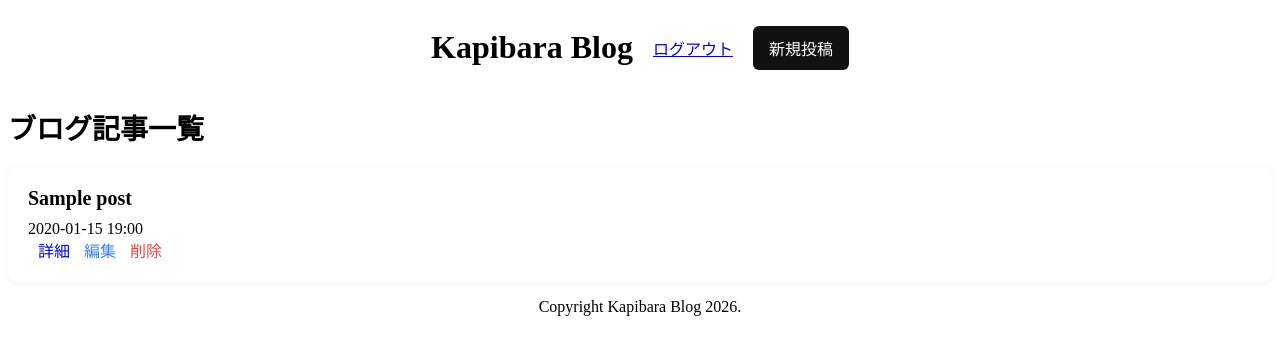
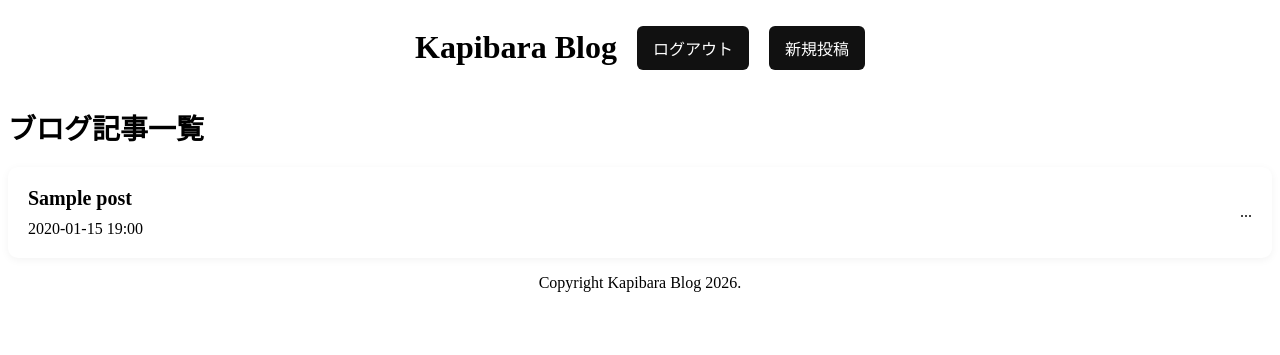
Before and after one commit to kapibarakapi565/blog_app, a Rails app: page / in a window 1280 px wide. Shown: the top 355 px of the page. Run offline with Rails 7, Linux system fonts and the light colour scheme; a user stored in the database is signed in; tables that the repository leaves empty hold one stand-in row (values such as "Sample post"); some libraries are stand-ins or nearby versions.

Commit message:
見た目の修正

```diff
--- a/app/assets/stylesheets/style.css
+++ b/app/assets/stylesheets/style.css
@@ -22,19 +22,30 @@
   border-radius: 10px;
   margin-bottom: 16px;
   box-shadow: 0 2px 8px rgba(0,0,0,0.05);
+  display: flex;
+  justify-content: space-between;
+  align-items: center;
 }
 .post-title {
   margin: 0 0 10px 0;
   font-size: 20px;
 }
+.menu-icon{
+  list-style: none;
+}
 
+.post-actions{
+  list-style: none;
+}
 .post-actions a {
   margin-left: 10px;
   text-decoration: none;
+
 }
 
-.edit {
-  color: #3b82f6;
+.edit,
+.show{
+  color: #333;
 }
 
 .delete {
@@ -79,3 +90,11 @@
   border-radius: 6px;
   text-decoration: none;
 }
+/* 詳細画面 */
+.post-card-show{
+  background: white;
+  padding: 20px;
+  border-radius: 10px;
+  margin-bottom: 16px;
+  box-shadow: 0 2px 8px rgba(0,0,0,0.05);
+}
--- a/app/controllers/posts_controller.rb
+++ b/app/controllers/posts_controller.rb
@@ -1,19 +1,17 @@
 class PostsController < ApplicationController
+  before_action :set_post, only: [:edit, :show]
   before_action :move_to_index, except: [:index, :show]
   def index
     @posts = Post.all
   end
 
   def new
-
+    @post = Post.new
   end
 
   def create
-    Post.create(
-      title: params[:title],
-      content: params[:content]
-      )
-    redirect_to "/posts"
+    Post.create(post_params)
+    redirect_to posts_path
   end
 
   def destroy
@@ -23,23 +21,27 @@ class PostsController < ApplicationController
   end
 
   def edit
-    @post = Post.find(params[:id])
   end
 
   def update
     post = Post.find(params[:id])
-    post.update(
-      title: params[:post][:title],
-      content: params[:post][:content]
-   )
+    post.update(post_params)
     redirect_to posts_path
   end
 
   def show
+  end
+
+  private
+
+  def post_params
+    params.require(:post).permit(:title, :content)
+  end
+
+  def set_post
     @post = Post.find(params[:id])
   end
 
-  private
   def move_to_index
     unless user_signed_in?
       redirect_to action: :index
--- a/app/models/post.rb
+++ b/app/models/post.rb
@@ -1,2 +1,3 @@
 class Post < ApplicationRecord
+  validates :title, :content, presence: true
 end
--- a/app/views/layouts/application.html.erb
+++ b/app/views/layouts/application.html.erb
@@ -13,10 +13,10 @@
     <header class="header">
       <h1>Kapibara Blog</h1>
       <% if user_signed_in? %>
-        <%= link_to "ログアウト", destroy_user_session_path, data: { turbo_method: :delete }%>
+        <%= link_to "ログアウト", destroy_user_session_path, data: { turbo_method: :delete }, class:"btn"%>
         <%= link_to "新規投稿", new_post_path, class: "btn"%>
       <% else %>
-        <%= link_to "ログイン", new_user_session_path %>
+        <%= link_to "ログイン", new_user_session_path, class:"btn" %>
       <% end %>
     </header>
     <%= yield %>
--- a/app/views/posts/index.html.erb
+++ b/app/views/posts/index.html.erb
@@ -1,16 +1,27 @@
 <h1 class="page-title">ブログ記事一覧</h1>
 <% @posts.each do |post| %>
   <div class="post-card">
+    <div class="post-content">
       <h2 class="post-title">
         <%= post.title %>
       </h2>
       <%= post.created_at.strftime("%Y-%m-%d %H:%M")%>
-    <div class="post-actions">
-      <%= link_to '詳細', post_path(post.id)%>
+    </div>
+    <details>
+      <summary class="menu-icon">...</summary>
+      <ul class="post-actions">
+        <li>
+          <%= link_to '詳細', post_path(post.id), class: "show" %>
+        </li>
         <% if user_signed_in? %>
+        <li>
           <%= link_to '編集', edit_post_path(post.id), class: "edit" %>
+        </li>
+        <li>
           <%= link_to '削除', post_path(post.id), data: {turbo_method: :delete }, class: "delete" %>
+        </li>
         <% end %>
-    </div>
+      </ul>
+    </details>
   </div>
 <% end %>
--- a/app/views/posts/new.html.erb
+++ b/app/views/posts/new.html.erb
@@ -1,6 +1,6 @@
 <h1 class="page-title">新規投稿</h1>
 <div class="form-card">
-  <%= form_with url:'/posts', method: :post,local:true do |form| %>
+  <%= form_with model: @post,local: true do |form| %>
    <%= form.text_field :title, class: "input" %>
    <%= form.text_area :content, class: "textarea" %>
    <%= form.submit '投稿する', class: "btn" %>
--- a/app/views/posts/show.html.erb
+++ b/app/views/posts/show.html.erb
@@ -1,6 +1,6 @@
-<div class="post-card">
+<div class="post-card-show">
   <h2><%= @post.title %></h2>
   <p><%= @post.content %></p>
   <p><%= @post.created_at.strftime("%Y-%m-%d %H:%M")%></p>
-  <%= link_to '記事一覧へ戻る', posts_path %>
 </div>
+<%= link_to '記事一覧へ戻る', posts_path %>
```
Lines whose indentation alone changed are shown as unchanged.
